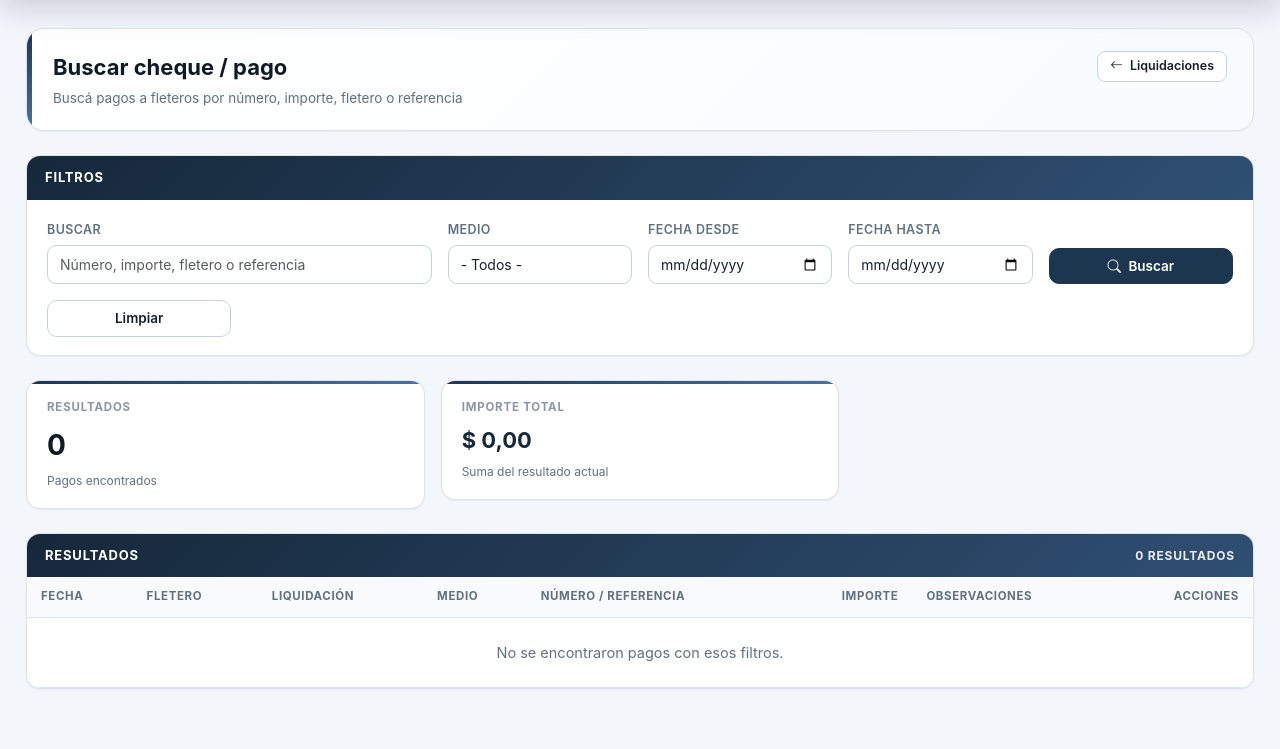
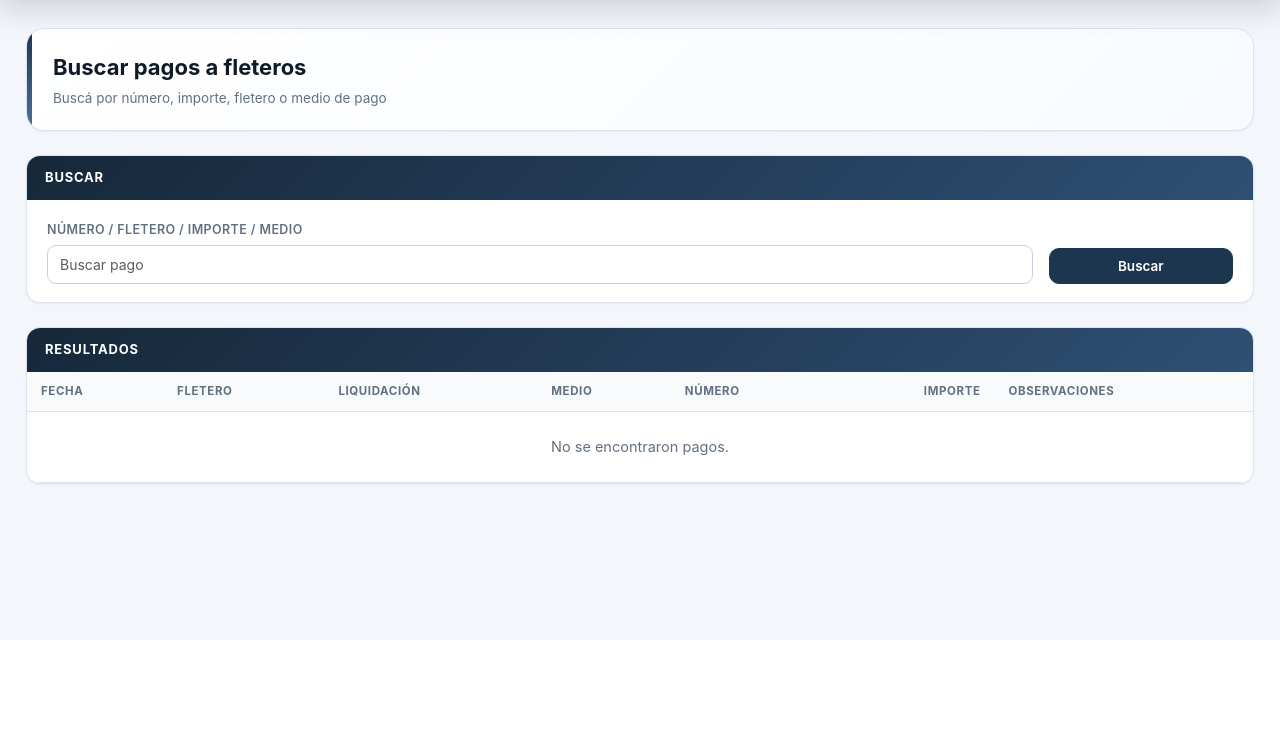
Before and after one commit to Fabiohernang/control-viajes-fusionado-ccc, a Flask app: page /liquidaciones/buscar-pagos in a window 1280 px wide. Shown: the part 179-928 px from the top of the page. After the commit the page ends 665 px from the top, so only its background shows below. Run offline with Flask 3, Linux system fonts and the light colour scheme; the visitor is signed in with stand-in values (Sample User, id 1).

Commit message:
Update buscar_pagos_fleteros.html

```diff
--- a/templates/buscar_pagos_fleteros.html
+++ b/templates/buscar_pagos_fleteros.html
@@ -5,95 +5,28 @@
 
 <div class="module-header mb-4">
   <div class="module-header-left">
-    <div class="module-title">Buscar cheque / pago</div>
-    <div class="module-subtitle">Buscá pagos a fleteros por número, importe, fletero o referencia</div>
-  </div>
-  <div class="module-header-actions">
-    <a class="btn btn-sm btn-outline-secondary" href="{{ url_for('liquidaciones') }}">
-      <i class="bi bi-arrow-left me-1"></i> Liquidaciones
-    </a>
+    <div class="module-title">Buscar pagos a fleteros</div>
+    <div class="module-subtitle">Buscá por número, importe, fletero o medio de pago</div>
   </div>
 </div>
 
 <div class="admin-panel mb-4">
-  <div class="admin-panel-title">Filtros</div>
+  <div class="admin-panel-title">Buscar</div>
   <div class="admin-panel-body">
     <form method="get" class="row g-3 align-items-end">
-      <div class="col-md-4">
-        <label class="form-label">Buscar</label>
-        <input
-          class="form-control"
-          type="text"
-          name="q"
-          value="{{ q }}"
-          placeholder="Número, importe, fletero o referencia"
-        >
+      <div class="col-md-10">
+        <label class="form-label">Número / Fletero / Importe / Medio</label>
+        <input class="form-control" type="text" name="q" value="{{ q }}" placeholder="Buscar pago">
       </div>
-
       <div class="col-md-2">
-        <label class="form-label">Medio</label>
-        <select class="form-select" name="medio">
-          <option value="">- Todos -</option>
-          <option value="Cheque" {% if medio == 'Cheque' %}selected{% endif %}>Cheque</option>
-          <option value="Echeq" {% if medio == 'Echeq' %}selected{% endif %}>Echeq</option>
-          <option value="Transferencia" {% if medio == 'Transferencia' %}selected{% endif %}>Transferencia</option>
-          <option value="Efectivo" {% if medio == 'Efectivo' %}selected{% endif %}>Efectivo</option>
-        </select>
-      </div>
-
-      <div class="col-md-2">
-        <label class="form-label">Fecha desde</label>
-        <input class="form-control" type="date" name="fecha_desde" value="{{ fecha_desde }}">
-      </div>
-
-      <div class="col-md-2">
-        <label class="form-label">Fecha hasta</label>
-        <input class="form-control" type="date" name="fecha_hasta" value="{{ fecha_hasta }}">
-      </div>
-
-      <div class="col-md-2 d-flex gap-2">
-        <button class="btn btn-primary w-100" type="submit">
-          <i class="bi bi-search me-1"></i> Buscar
-        </button>
-      </div>
-
-      <div class="col-md-2 d-flex">
-        <a class="btn btn-outline-secondary w-100" href="{{ url_for('buscar_pagos_fleteros') }}">
-          Limpiar
-        </a>
+        <button class="btn btn-primary w-100" type="submit">Buscar</button>
       </div>
     </form>
   </div>
 </div>
 
-<div class="row g-3 mb-4">
-  <div class="col-md-4">
-    <div class="card kpi-card kpi-accent-blue">
-      <div class="card-body">
-        <div class="kpi-label">Resultados</div>
-        <div class="kpi-value">{{ stats.cantidad }}</div>
-        <div class="kpi-sub">Pagos encontrados</div>
-      </div>
-    </div>
-  </div>
-
-  <div class="col-md-4">
-    <div class="card kpi-card kpi-accent-green">
-      <div class="card-body">
-        <div class="kpi-label">Importe total</div>
-        <div class="kpi-money">{{ stats.total|ars }}</div>
-        <div class="kpi-sub">Suma del resultado actual</div>
-      </div>
-    </div>
-  </div>
-</div>
-
 <div class="admin-panel">
-  <div class="admin-panel-title d-flex justify-content-between align-items-center">
-    <span>Resultados</span>
-    <span class="panel-counter">{{ items|length }} resultado{{ '' if items|length == 1 else 's' }}</span>
-  </div>
-
+  <div class="admin-panel-title">Resultados</div>
   <div class="table-responsive">
     <table class="table table-hover align-middle mb-0 admin-table">
       <thead>
@@ -102,38 +35,33 @@
           <th>Fletero</th>
           <th>Liquidación</th>
           <th>Medio</th>
-          <th>Número / referencia</th>
+          <th>Número</th>
           <th class="text-end">Importe</th>
           <th>Observaciones</th>
-          <th class="text-end">Acciones</th>
         </tr>
       </thead>
       <tbody>
         {% for p in items %}
         <tr>
           <td>{{ p.fecha.strftime('%d/%m/%Y') }}</td>
+          <td>{{ p.liquidacion.fletero if p.liquidacion else '-' }}</td>
           <td>
-            <div class="fw-bold">{{ p.liquidacion.fletero }}</div>
-            <div class="small text-secondary">
-              {{ p.liquidacion.factura_fletero or '-' }}
-            </div>
+            {% if p.liquidacion %}
+              <a href="{{ url_for('detalle_liquidacion', liquidacion_id=p.liquidacion.id) }}">
+                #{{ p.liquidacion.id }}
+              </a>
+            {% else %}
+              -
+            {% endif %}
           </td>
-          <td>#{{ p.liquidacion.id }}</td>
           <td>{{ p.medio }}</td>
           <td>{{ p.numero or '-' }}</td>
-          <td class="text-end amount-cell amount-strong">{{ p.importe|ars }}</td>
+          <td class="text-end amount-strong">{{ p.importe|ars }}</td>
           <td>{{ p.observaciones or '-' }}</td>
-          <td class="text-end">
-            <a class="btn btn-sm btn-outline-primary" href="{{ url_for('detalle_liquidacion', liquidacion_id=p.liquidacion.id) }}">
-              Ver liquidación
-            </a>
-          </td>
         </tr>
         {% else %}
         <tr>
-          <td colspan="8" class="text-center py-4 text-secondary">
-            No se encontraron pagos con esos filtros.
-          </td>
+          <td colspan="7" class="text-center py-4 text-secondary">No se encontraron pagos.</td>
         </tr>
         {% endfor %}
       </tbody>
```
